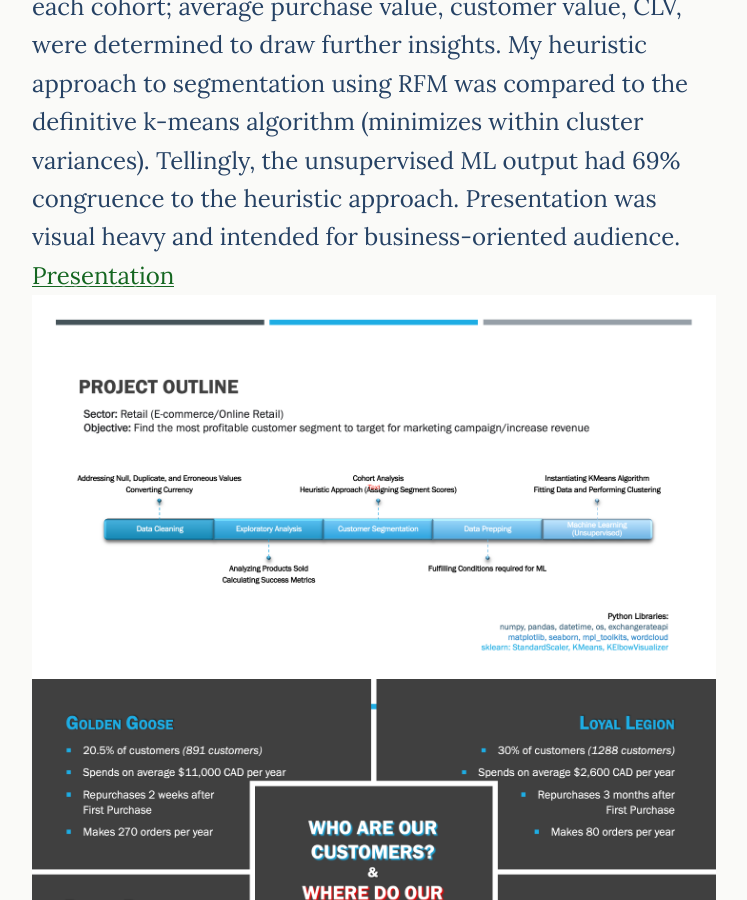
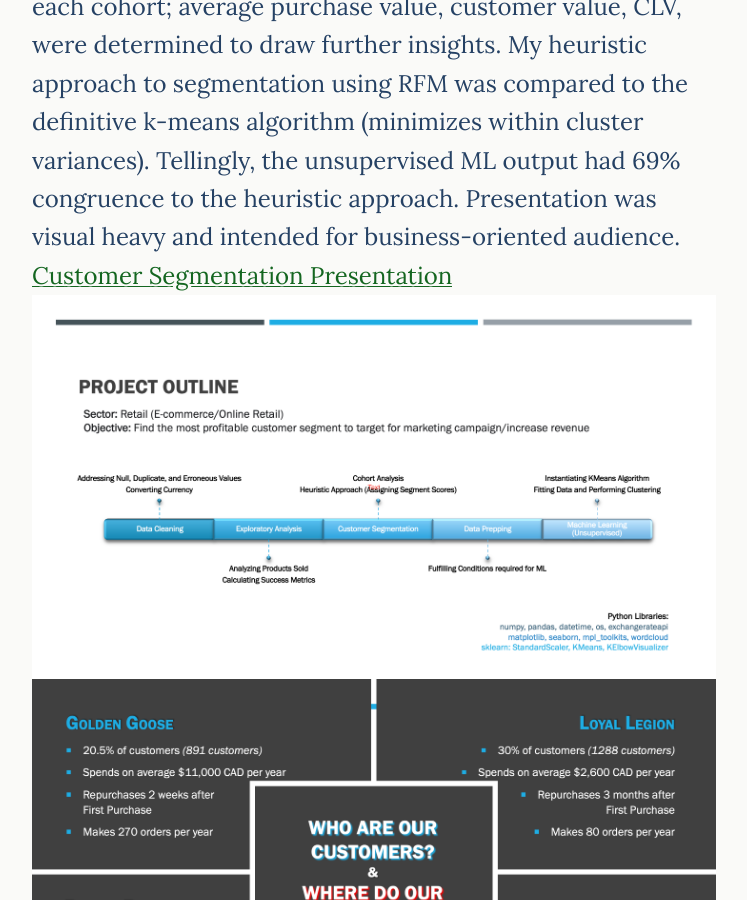
Before and after one commit to deawyk/deawyk.github.io, a Jekyll site: the page built from _pages/project.md, in a window 1280 px wide and 900 px high, scrolled down 630 px. Shown: the whole window, without its empty margins (266-1013 px from the left). Built offline with Jekyll 4.4.1, drawn with Linux system fonts in a browser that asks for light colours; some of the changed text lies outside the part shown.

Commit message:
Update project.md

```diff
--- a/_pages/project.md
+++ b/_pages/project.md
@@ -23,7 +23,7 @@ permalink: /project/
 ### [Customer Segmentation with K-means](https://github.com/deawyk/Customer-Segmentation-via-KMeans/blob/main/CS_KMeans.ipynb)
 **Customer segmentation and cohort analysis on real retail data using k-means clustering.**<br>
 I cleaned and explored over 500k records of retail data from an UK based online store. Prices in GBP was dynamically converted based on currency rate ([currency converter](https://pypi.org/project/CurrencyConverter/)) at date of purchase. Behavioural analysis was conducted on each cohort; average purchase value, customer value, CLV, were determined to draw further insights. My heuristic approach to segmentation using RFM was compared to the definitive k-means algorithm (minimizes within cluster variances). Tellingly, the unsupervised ML output had 69% congruence to the heuristic approach. Presentation was visual heavy and intended for business-oriented audience.
-<i class='fa fa-file-text'></i>[Presentation](/assets/pdf/git.customerseg.pdf)
+<i class='fa fa-file-text'></i>[Customer Segmentation Presentation](/assets/pdf/git.customerseg.pdf)
 <img src="{{ site.baseurl }}/assets/img/git.cs1.png">
 <img src="{{ site.baseurl }}/assets/img/git.cs2.png">
 
```
Also changed, not shown: other parts of _pages/project.md (+1 -0 lines).
